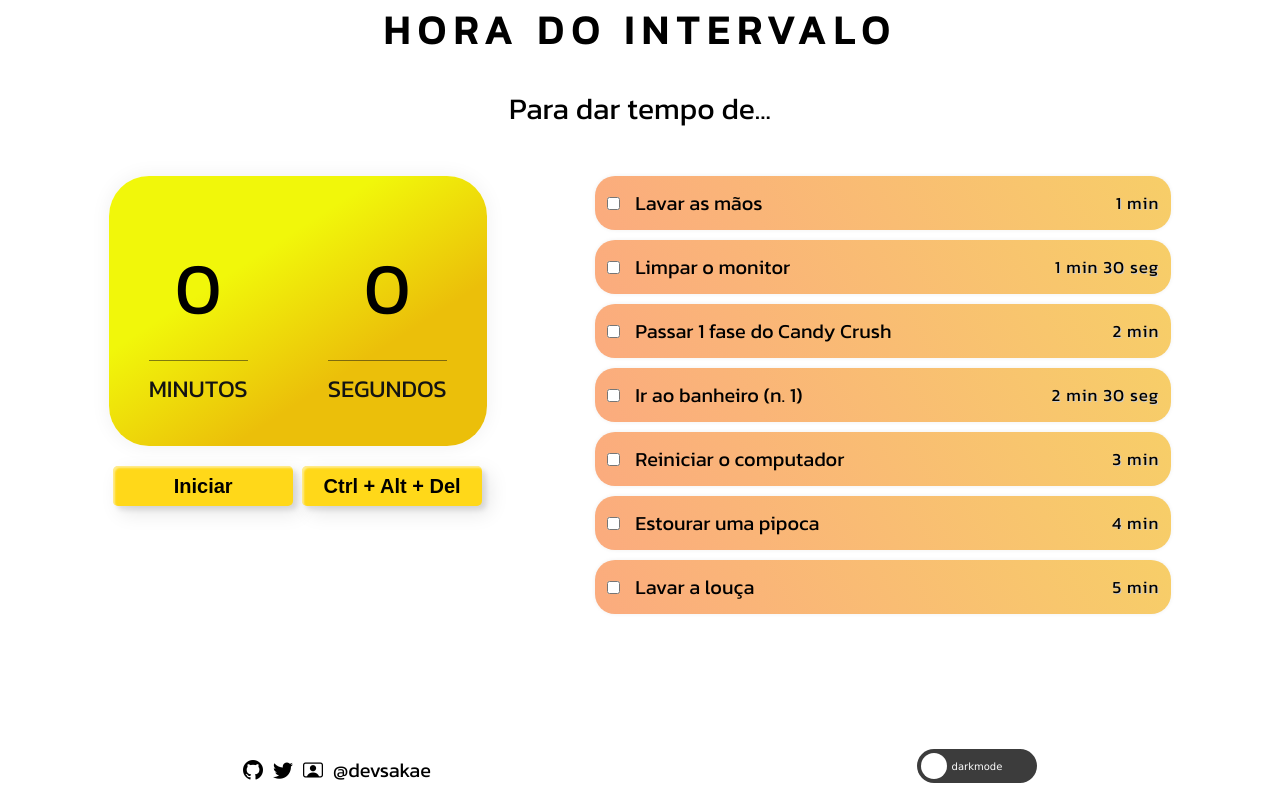
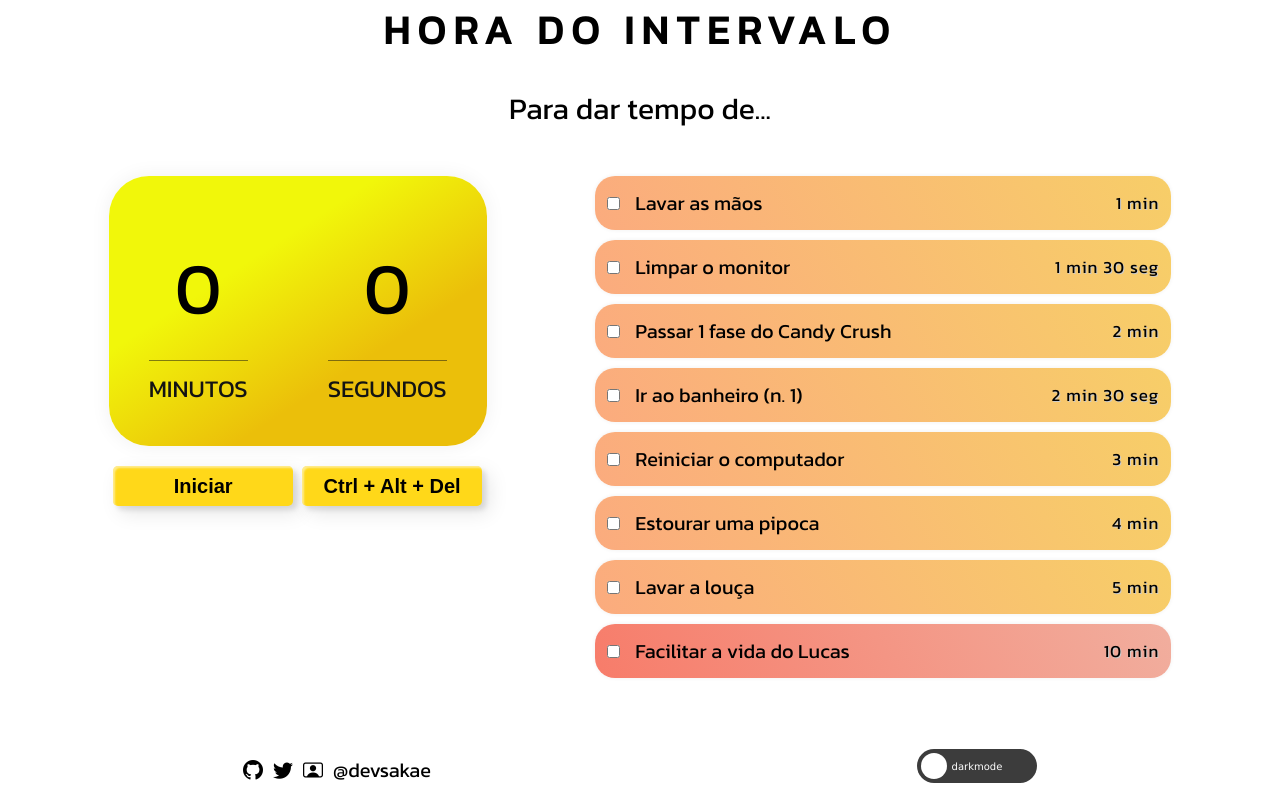
Before and after one commit to devsakae/vaidartempo, a React (Create React App) app: page / in a window 1280 px wide. Built offline with nearby package versions, Linux system fonts and the light colour scheme; a web font is replaced by a local one.

Commit message:
feat: botão do lucas

```diff
--- a/src/App.css
+++ b/src/App.css
@@ -138,8 +138,17 @@ header p {
 
 .item {
   align-items: center;
-	background-color: #FBAB7E;
 	background-image: linear-gradient(62deg, #FBAB7E 0%, #F7CE68 100%);
+	border-radius: 1em;
+  box-shadow: 0 0 0.2em rgba(0, 0, 0, 0.0625);
+  display: flex;
+  padding: 0.6em;
+	justify-content: space-between;
+}
+
+.itemLucas {
+  align-items: center;
+	background-image: linear-gradient(62deg, #f77c6a 0%, #f1ae9e 100%);
 	border-radius: 1em;
   box-shadow: 0 0 0.2em rgba(0, 0, 0, 0.0625);
   display: flex;
--- a/src/components/Acoes.jsx
+++ b/src/components/Acoes.jsx
@@ -135,6 +135,21 @@ export default class Acoes extends Component {
                   <div className="item-price">5 min</div>
                 </div>
               </label>
+
+              <label htmlFor="dez">
+                <div className="itemLucas">
+                  <div className="item-product">
+                    <input
+                      id="dez"
+                      value="10"
+                      type="checkbox"
+                      onChange={ (e) => check(e) }
+                    />
+                    Facilitar a vida do Lucas
+                  </div>
+                  <div className="item-price">10 min</div>
+                </div>
+              </label>
             </div>
           </form>
         </div>
```
